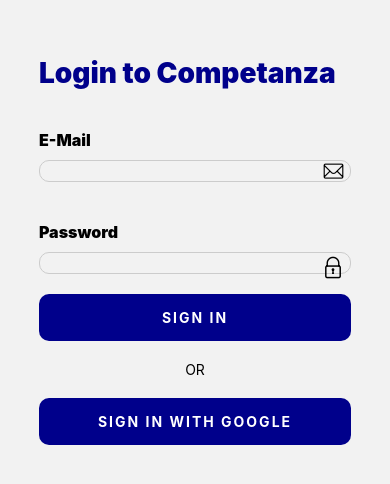
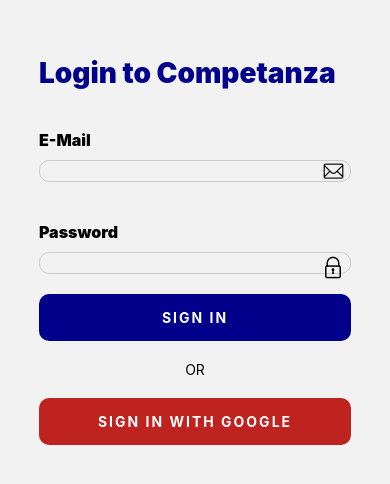
Before and after one commit to Gaurav-Barde/Competanza-Test, a React Native app: screen /LoginScreen in a window 390 px wide. Shown: the part 162-646 px from the top of the page. Built offline with nearby package versions, Linux system fonts and the light colour scheme; what @react-native-google-signin/google-signin would draw is missing.

Commit message:
Imported Button Component and used it

```diff
--- a/src/Screens/CaptureImageScreen.js
+++ b/src/Screens/CaptureImageScreen.js
@@ -7,6 +7,8 @@
 } from 'react-native';
 import React, {useState} from 'react';
 import ImagePicker from 'react-native-image-crop-picker';
+
+import Button from '../Components/Button';
 
 const CaptureImageScreen = () => {
   const [image, setImage] = useState(
@@ -45,16 +47,16 @@
         </ImageBackground>
       </View>
       <View style={styles.buttonsContainer}>
-        <TouchableOpacity
-          style={styles.buttonContainer}
-          onPress={() => takePhotoFromCamera()}>
-          <Text style={styles.buttonText}>Take Photo</Text>
-        </TouchableOpacity>
-        <TouchableOpacity
-          style={styles.buttonContainer}
-          onPress={() => chooseImageFromLibrary()}>
-          <Text style={styles.buttonText}>Choose Image from Library</Text>
-        </TouchableOpacity>
+        <Button
+          title="Take Photo"
+          pressHandler={takePhotoFromCamera}
+          backgroundColor="darkblue"
+        />
+        <Button
+          title="Choose Image from Library"
+          pressHandler={chooseImageFromLibrary}
+          backgroundColor="darkblue"
+        />
       </View>
     </View>
   );
--- a/src/Screens/LoginScreen.js
+++ b/src/Screens/LoginScreen.js
@@ -2,7 +2,9 @@
 import React, {useState} from 'react';
 import {useDispatch} from 'react-redux';
 import {Login} from '../store/actions';
+
 import UserInput from '../Components/UserInput';
+import Button from '../Components/Button';
 
 // Google SignIn
 import {GoogleSignin} from '@react-native-google-signin/google-signin';
@@ -60,15 +62,17 @@
         setLoginData={setPassword}
         value={password}
       />
-      <TouchableOpacity style={styles.signInButton} onPress={() => signIn()}>
-        <Text style={styles.signInText}>Sign In</Text>
-      </TouchableOpacity>
+      <Button
+        title="Sign In"
+        pressHandler={signIn}
+        backgroundColor="darkblue"
+      />
       <Text style={{textAlign: 'center'}}>OR</Text>
-      <TouchableOpacity
-        style={styles.signInButton}
-        onPress={() => googleSignIn()}>
-        <Text style={styles.signInText}>Sign in with Google</Text>
-      </TouchableOpacity>
+      <Button
+        title="Sign In with Google"
+        pressHandler={googleSignIn}
+        backgroundColor="#BE2320"
+      />
     </View>
   );
 };
@@ -85,21 +89,21 @@
     fontWeight: '900',
     color: 'darkblue',
   },
-  signInButton: {
-    marginVertical: 20,
-    width: '100%',
-    paddingVertical: 15,
-    backgroundColor: 'darkblue',
-    borderRadius: 10,
-    justifyContent: 'center',
-    alignItems: 'center',
-  },
-  signInText: {
-    color: 'white',
-    fontWeight: 'bold',
-    textTransform: 'uppercase',
-    letterSpacing: 2,
-  },
+  // signInButton: {
+  //   marginVertical: 20,
+  //   width: '100%',
+  //   paddingVertical: 15,
+  //   backgroundColor: 'darkblue',
+  //   borderRadius: 10,
+  //   justifyContent: 'center',
+  //   alignItems: 'center',
+  // },
+  // signInText: {
+  //   color: 'white',
+  //   fontWeight: 'bold',
+  //   textTransform: 'uppercase',
+  //   letterSpacing: 2,
+  // },
 });
 
 export default LoginScreen;
```
